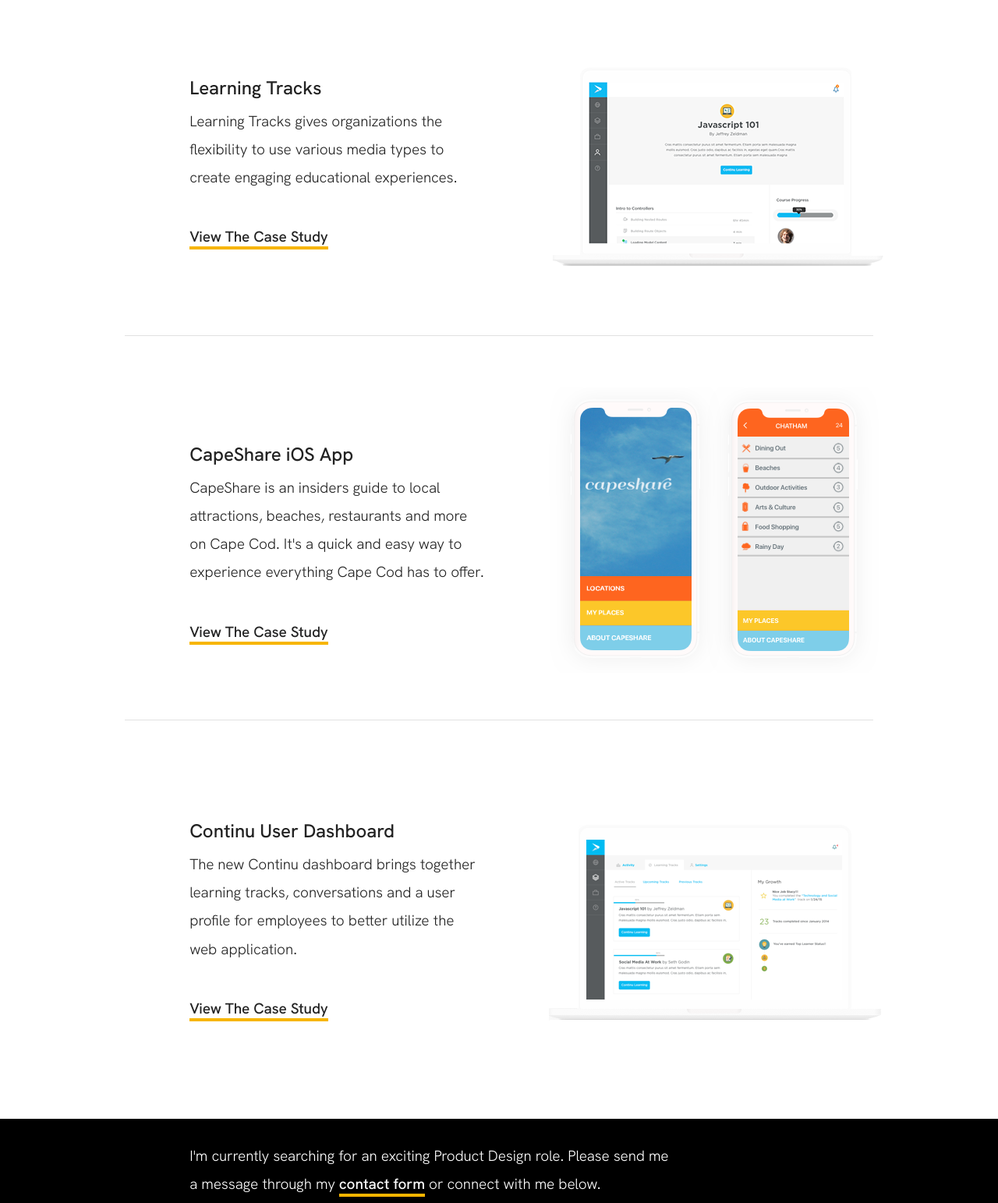
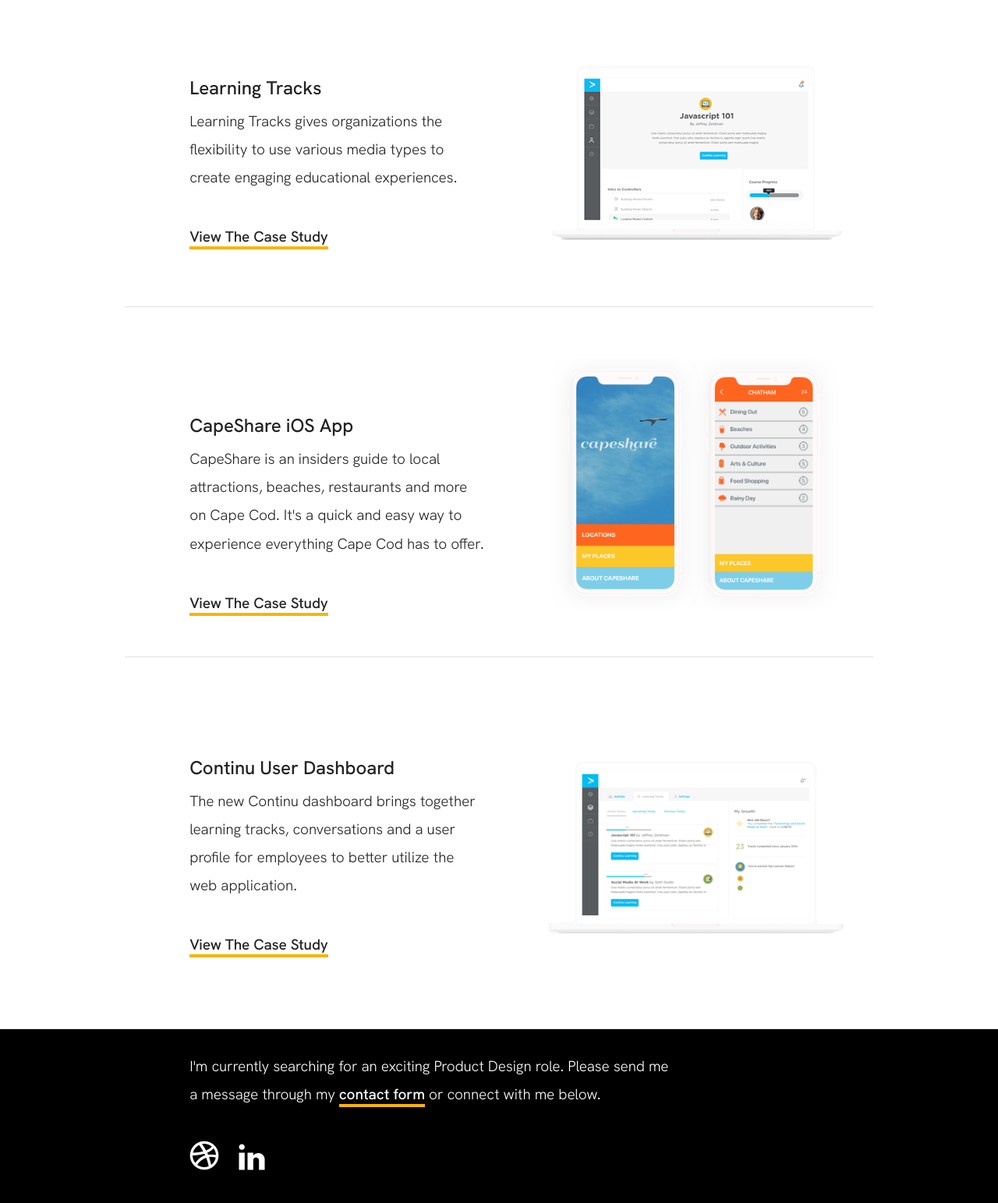
Before and after one commit to chrisgdesignweb/newportfolio, a plain HTML site: page index.html in a window 1280 px wide. Shown: the part 413-1956 px from the top of the page at 78% size. Drawn offline with Linux system fonts and the light colour scheme.

Commit message:
edits to pages

```diff
--- a/index.html
+++ b/index.html
@@ -69,7 +69,7 @@
 
 
       <div class="offset-by-one five columns" style="margin-top: 70px">
-   <img src="images/home-tracks.png">
+   <img src="images/home-tracks.png" class="u-max-full-width">
       </div>
     </div>
         <hr/>
@@ -84,7 +84,7 @@
 
 
       <div class="offset-by-one five columns" style="margin-top: 10px">
-   <img src="images/home-capeshare.png">
+   <img src="images/home-capeshare.png" class="u-max-full-width">
       </div>
     </div>
         <hr/>
@@ -97,7 +97,7 @@
 
 
       <div class="offset-by-one five columns" style="margin-top: 70px">
-   <img src="images/home-dashboard-continu.png">
+   <img src="images/home-dashboard-continu.png" class="u-max-full-width">
       </div>
     </div>
 
```
Also changed, not shown: capeshare.html (+0 -1 lines), learning-tracks.html (+1 -1 lines).
